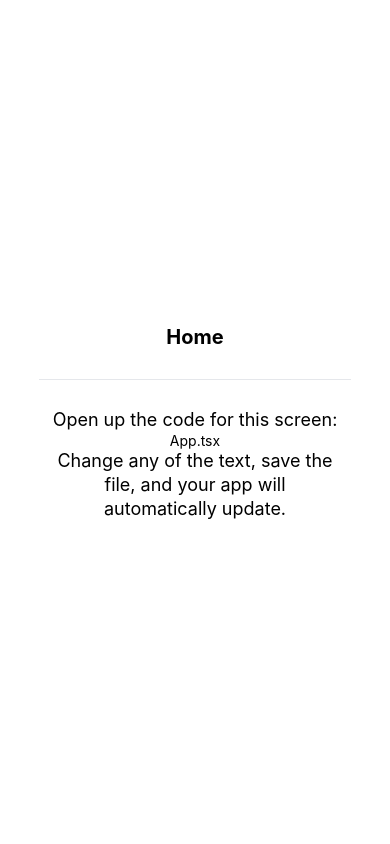
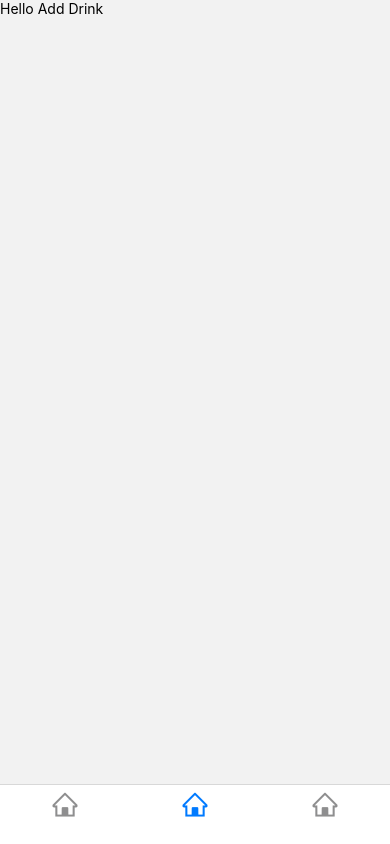
Before and after one commit to KaiDevrim/Buhba, a React Native app: screen /Task in a window 390 px wide. Built offline with nearby package versions, Linux system fonts and the light colour scheme.

Commit message:
Got navigation working

```diff
--- a/App.tsx
+++ b/App.tsx
@@ -1,13 +1,12 @@
-import { ScreenContent } from 'components/ScreenContent';
-import { StatusBar } from 'expo-status-bar';
+import React from 'react';
+import BottomBar from './components/BottomBar';
+import { NavigationContainer } from '@react-navigation/native';
 
-import './global.css';
 
 export default function App() {
   return (
-    <>
-      <ScreenContent title="Home" path="App.tsx"></ScreenContent>
-      <StatusBar style="auto" />
-    </>
+    <NavigationContainer>
+      <BottomBar />
+    </NavigationContainer>
   );
 }
--- /dev/null
+++ b/components/BottomBar.tsx
@@ -0,0 +1,89 @@
+import React from 'react';
+import { createBottomTabNavigator } from '@react-navigation/bottom-tabs';
+import { View, Text, Image, Platform } from 'react-native';
+import Gallery from '../pages/Gallery';
+import AddDrink from '../pages/AddDrink';
+import Stats from '../pages/Stats';
+import AntDesign from '@expo/vector-icons/AntDesign';
+
+const Tab = createBottomTabNavigator();
+
+// @ts-ignore
+const TabIcon = ({ source, label, focused }) => (
+  <View style={{ alignItems: 'center', justifyContent: 'center', paddingTop: 10 }}>
+    <Image
+      source={source}
+      style={{
+        width: 20,
+        height: 20,
+        tintColor: focused ? 'red' : '#777',
+        resizeMode: 'contain',
+        marginTop: Platform.OS === 'web' ? 5 : 24,
+      }}
+    />
+    <Text
+      style={{
+        fontSize: 10,
+        color: focused ? 'red' : '#777',
+        textAlign: 'center',
+        marginTop: 4,
+        width:100
+      }}
+    >
+      {label}
+    </Text>
+
+    <View
+      style={{
+        height: 3,
+        width: 100,
+        backgroundColor: focused ? 'red' : 'transparent',
+        marginTop: 6,
+        borderRadius: 1,
+      }}
+    />
+  </View>
+);
+
+
+
+export default function BottomTabNavigator() {
+  return (
+
+    <Tab.Navigator screenOptions={{
+      headerShown: false,
+      tabBarShowLabel: false,
+      tabBarStyle: {
+        height: 60, // Adjust height here
+      },
+    }}>
+      <Tab.Screen
+        name="Home"
+        component={Gallery}
+        options={{
+          tabBarIcon: ({ color, size }) => (
+            <AntDesign name="home" color={color} size={size} />
+          ),
+        }}
+      />
+      <Tab.Screen
+        name="Task"
+        component={AddDrink}
+        options={{
+          tabBarIcon: ({ color, size }) => (
+            <AntDesign name="home" color={color} size={size} />
+          ),
+        }}
+      />
+      <Tab.Screen
+        name="Report"
+        component={Stats}
+        options={{
+          tabBarIcon: ({ color, size }) => (
+            <AntDesign name="home" color={color} size={size} />
+          ),
+        }}
+      />
+    </Tab.Navigator>
+  );
+}
--- a/components/Container.tsx
+++ /dev/null
@@ -1,9 +0,0 @@
-import { SafeAreaView } from 'react-native';
-
-export const Container = ({ children }: { children: React.ReactNode }) => {
-  return <SafeAreaView className={styles.container}>{children}</SafeAreaView>;
-};
-
-const styles = {
-  container: 'flex flex-1 m-6',
-};
--- a/components/EditScreenInfo.tsx
+++ /dev/null
@@ -1,29 +0,0 @@
-import { Text, View } from 'react-native';
-
-export const EditScreenInfo = ({ path }: { path: string }) => {
-  const title = 'Open up the code for this screen:';
-  const description =
-    'Change any of the text, save the file, and your app will automatically update.';
-
-  return (
-    <View>
-      <View className={styles.getStartedContainer}>
-        <Text className={styles.getStartedText}>{title}</Text>
-        <View className={styles.codeHighlightContainer + styles.homeScreenFilename}>
-          <Text>{path}</Text>
-        </View>
-        <Text className={styles.getStartedText}>{description}</Text>
-      </View>
-    </View>
-  );
-};
-
-const styles = {
-  codeHighlightContainer: `rounded-md px-1`,
-  getStartedContainer: `items-center mx-12`,
-  getStartedText: `text-lg leading-6 text-center`,
-  helpContainer: `items-center mx-5 mt-4`,
-  helpLink: `py-4`,
-  helpLinkText: `text-center`,
-  homeScreenFilename: `my-2`,
-};
--- a/components/ScreenContent.tsx
+++ /dev/null
@@ -1,26 +0,0 @@
-import React from 'react';
-import { Text, View } from 'react-native';
-
-import { EditScreenInfo } from './EditScreenInfo';
-
-type ScreenContentProps = {
-  title: string;
-  path: string;
-  children?: React.ReactNode;
-};
-
-export const ScreenContent = ({ title, path, children }: ScreenContentProps) => {
-  return (
-    <View className={styles.container}>
-      <Text className={styles.title}>{title}</Text>
-      <View className={styles.separator} />
-      <EditScreenInfo path={path} />
-      {children}
-    </View>
-  );
-};
-const styles = {
-  container: `items-center flex-1 justify-center bg-white`,
-  separator: `h-[1px] my-7 w-4/5 bg-gray-200`,
-  title: `text-xl font-bold`,
-};
--- /dev/null
+++ b/pages/AddDrink.tsx
@@ -0,0 +1,12 @@
+import React from 'react';
+import { Text, View } from 'react-native';
+
+const AddDrink = () => {
+  return (
+    <View className="items-center flex-1 justify-center bg-white">
+      <Text className="text-xl font-bold">Hello Add Drink</Text>
+    </View>
+  );
+};
+
+export default AddDrink;
--- /dev/null
+++ b/pages/Gallery.tsx
@@ -0,0 +1,12 @@
+import React from 'react';
+import { Text, View } from 'react-native';
+
+const Gallery = () => {
+  return (
+    <View className="items-center flex-1 justify-center bg-white">
+      <Text className="text-xl font-bold">Hello Gallery</Text>
+    </View>
+  );
+};
+
+export default Gallery;
--- /dev/null
+++ b/pages/Stats.tsx
@@ -0,0 +1,12 @@
+import React from 'react';
+import { Text, View } from 'react-native';
+
+const Stats = () => {
+  return (
+    <View className="items-center flex-1 justify-center bg-white">
+      <Text className="text-xl font-bold">Hello Stats</Text>
+    </View>
+  );
+};
+
+export default Stats;
```
Also changed, not shown: package.json (+10 -2 lines), assets/boba.jpg (added), 1 other file (tests, documents, lock files or other folders).
